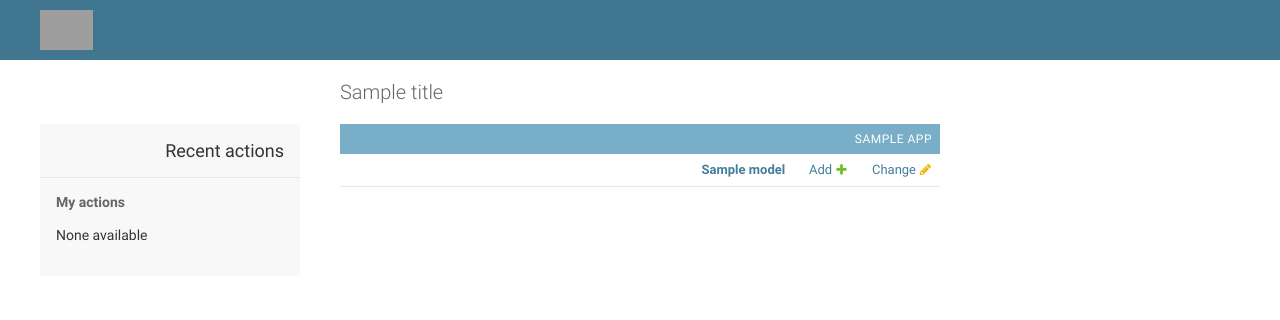
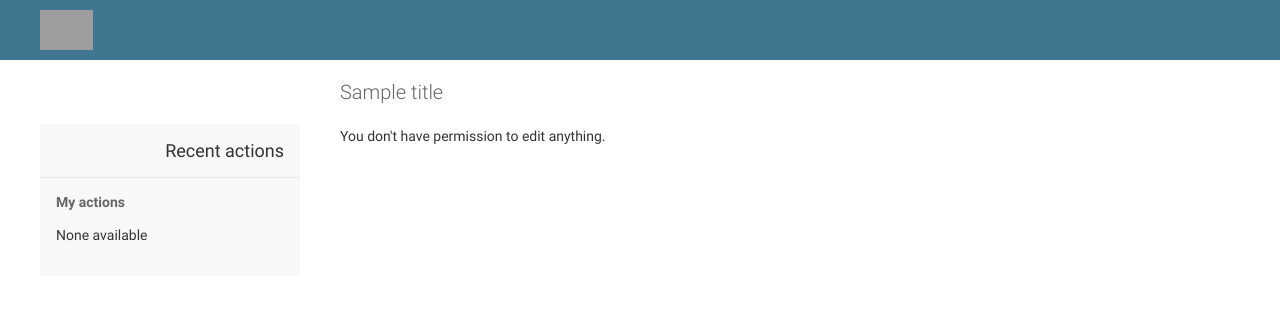
Before and after one commit to HeshamAbood/jobapplication, a Django app: template templates/admin/index.html in a window 1280 px wide. Shown: the top 320 px of the page. Run offline with Django 3.2, Linux system fonts and the light colour scheme; data comes from the database, SQL or seed files in the repository; the template is opened without the code that fills it: most values are stand-ins (such as "Sample title", 1, 10 or a date in 2020); grey boxes are pictures that could not be loaded.

Commit message:
update header commit

```diff
--- a/templates/admin/base.html
+++ b/templates/admin/base.html
@@ -27,14 +27,14 @@
         <div id="user-tools">
              {% block welcome-msg %}
                 {% trans 'أعمال الدولية للإدارة والمشاريع ' %}
-                <strong>{% firstof user.get_short_name user.get_username %}</strong>.
+
             {% endblock %}
             {% block userlinks %}
 
                 {% if user.has_usable_password %}
-                <a href="{% url 'admin:password_change' %}">{% trans 'Change password' %}</a> /
+
                 {% endif %}
-                <a href="{% url 'admin:logout' %}">{% trans 'Log out' %}</a>
+
             {% endblock %}
         </div>
         {% endif %}
--- a/templates/admin/index.html
+++ b/templates/admin/index.html
@@ -12,7 +12,7 @@
 {% block content %}
 <div id="content-main">
 
-{% if app_list %}
+{% if app_list and request.user.is_admin%}
     {% for app in app_list %}
         <div class="app-{{ app.app_label }} module">
         <table>
```
